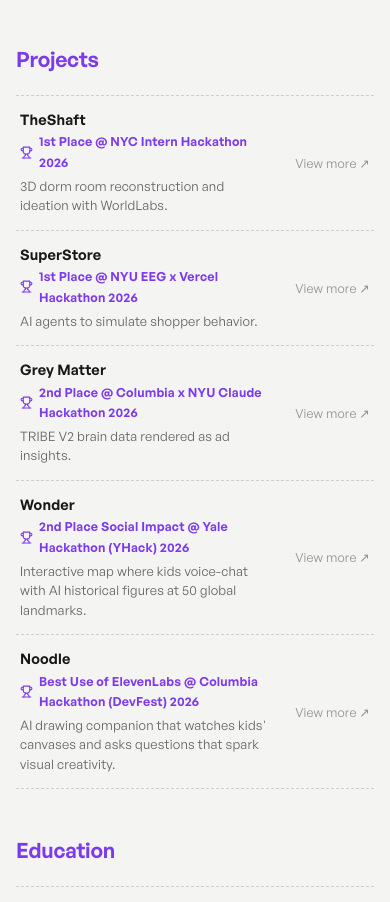
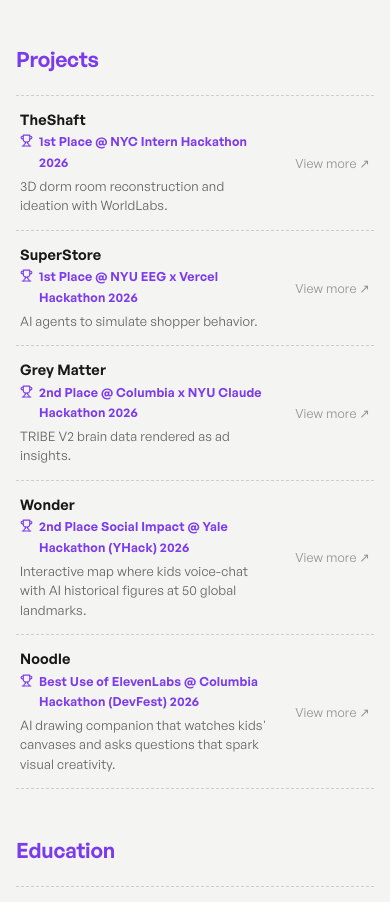
Before and after one commit to jessie-qs-li/portfolio, a Next.js app: page / in a window 390 px wide. Shown: the part 2161-3063 px from the top of the page. Built offline with nearby package versions, Linux system fonts and the light colour scheme; no server answers.

Commit message:
Mobile polish: pin award trophy to first line when text wraps

```diff
--- a/app/globals.css
+++ b/app/globals.css
@@ -171,11 +171,11 @@
 .row-title a:hover { text-decoration: underline; text-underline-offset: 3px; }
 .row-sub { font-size: 13px; color: var(--text2); line-height: 1.5; }
 .row-award {
-  display: flex; align-items: center; gap: 6px;
+  display: flex; align-items: flex-start; gap: 6px;
   font-size: 12.5px; color: var(--accent); font-weight: 600;
   margin: 2px 0 4px;
 }
-.row-award svg { width: 13px; height: 13px; flex-shrink: 0; }
+.row-award svg { width: 13px; height: 13px; flex-shrink: 0; margin-top: 3px; }
 .row-award a { color: inherit; }
 .row-award a:hover { text-decoration: underline; text-underline-offset: 2px; }
 .row-right { font-size: 12.5px; color: var(--text3); white-space: nowrap; margin-left: auto; padding-left: 12px; }
```
